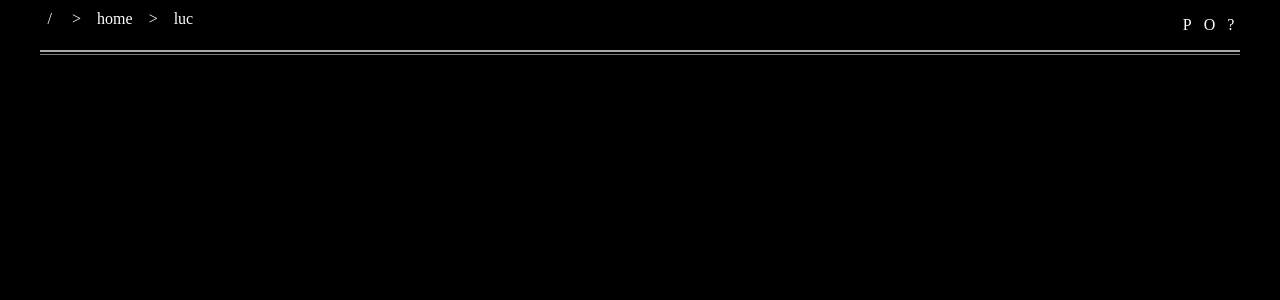
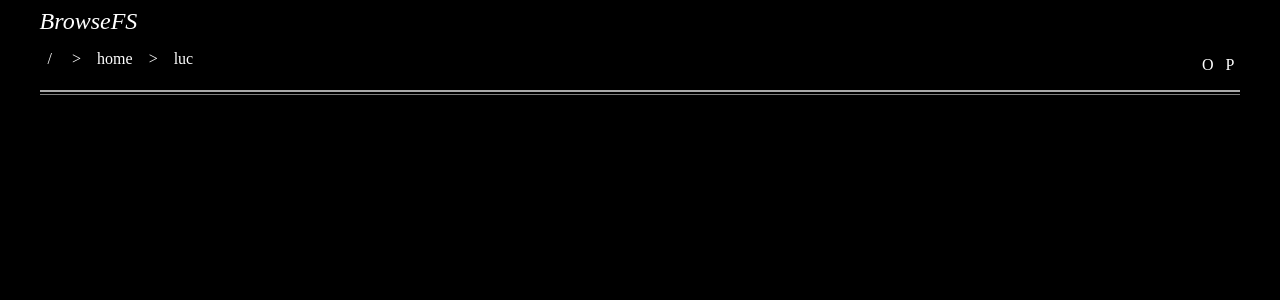
Before and after one commit to lgommans/BrowseFS, a Flask app: page / in a window 1280 px wide. Shown: the top 300 px of the page. Run offline with Flask 2, Linux system fonts and the light colour scheme; data that the repository does not hold is empty.

Commit message:
Added noselect on more specific items; moved Paste button to a separate function (since it should not always be active)

```diff
--- a/static/BrowseFS.class.js
+++ b/static/BrowseFS.class.js
@@ -35,23 +35,59 @@ var BrowseFS = function(initialPath, server, domElement) {
 	this.headerElement.classList.add("browseFSheader");
 	this.topControls.classList.add("browseFStopControls");
 	this.breadcrumbsElement.classList.add("browseFSbreadcrumbs");
+
+	this.headerElement.innerHTML = "BrowseFS";
+
+	this.initializeControls();
+
+	// Start!
+	this.displayFolder(this.currentPath);
+};
+
+BrowseFS.prototype.initializeControls = function() {
 	this.fileControls.classList.add("browseFSfileControls");
 	this.folderControls.classList.add("browseFSfolderControls");
 
-	var pasteButton = this.newDiv(this.folderControls);
-	pasteButton.classList.add("browseFSbutton");
-	pasteButton.innerHTML = "P";
-
 	var openButton = this.newDiv(this.folderControls);
 	openButton.classList.add("browseFSbutton");
+	openButton.classList.add("noselect");
 	openButton.innerHTML = "O";
+	openButton.addEventListener('click', function(ev) {
+		browseFS.open();
+	});
 
 	var propertiesButton = this.newDiv(this.folderControls);
 	propertiesButton.classList.add("browseFSbutton");
-	propertiesButton.innerHTML = "?";
+	propertiesButton.classList.add("noselect");
+	propertiesButton.innerHTML = "P";
+	propertiesButton.addEventListener('click', function(ev) {
+		browseFS.properties();
+	});
+};
 
-	// Start!
-	this.displayFolder(this.currentPath);
+BrowseFS.prototype.properties = function() {
+	if (this.selected.length == 0) {
+		// show folder properties (e.g. filesize)
+	}
+	else {
+		// show file(s) properties (e.g. a-, c- and m-time, filesize, etc.)
+	}
+};
+
+BrowseFS.prototype.open = function() {
+	if (this.selected.length == 0) {
+		// open current directory
+	}
+	else {
+		// open selected file(s)
+	}
+};
+
+BrowseFS.prototype.showPasteButton = function() {
+	this.pasteButton = this.newDiv(this.folderControls);
+	this.pasteButton.classList.add("browseFSbutton");
+	this.pasteButton.classList.add("noselect");
+	this.pasteButton.innerHTML = "Paste";
 };
 
 BrowseFS.prototype.newDiv = function(appendTo) {
@@ -78,7 +114,7 @@ BrowseFS.prototype.showTopControls = function() {
 	if (this.selected.length == 0) {
 		return 1;
 	}
-	// Single & multiple:
+	// Controls to do:
 	// - Move
 	// - Remove
 	// - Copy
@@ -209,6 +245,7 @@ BrowseFS.prototype.newTile = function(item, isDir) {
 	var name = item.name;
 
 	var div = this.newDiv(this.contentElement);
+	div.classList.add('noselect');
 	var icon = this.newDiv(div);
 	var content = this.newDiv(div);
 
--- a/static/BrowseFS.css
+++ b/static/BrowseFS.css
@@ -1,11 +1,4 @@
 .browseFSroot {
-	-webkit-touch-callout: none;
-	-webkit-user-select: none;
-	-khtml-user-select: none;
-	-moz-user-select: none;
-	-ms-user-select: none;
-	user-select: none;
-
 	color: white;
 	width: 95%;
 	margin: 0 auto 0 auto;
@@ -13,7 +6,8 @@
 
 .browseFSheader {
 	font-size: 18pt;
-	margin-bottom: 10px;
+	margin-bottom: 15px;
+	font-style: italic;
 }
 
 .browseFStopControls {
@@ -39,3 +33,12 @@
 	display: inline-block;
 	margin: 6px;
 }
+
+.noselect {
+	-webkit-touch-callout: none;
+	-webkit-user-select: none;
+	-khtml-user-select: none;
+	-moz-user-select: none;
+	-ms-user-select: none;
+	user-select: none;
+}
```
